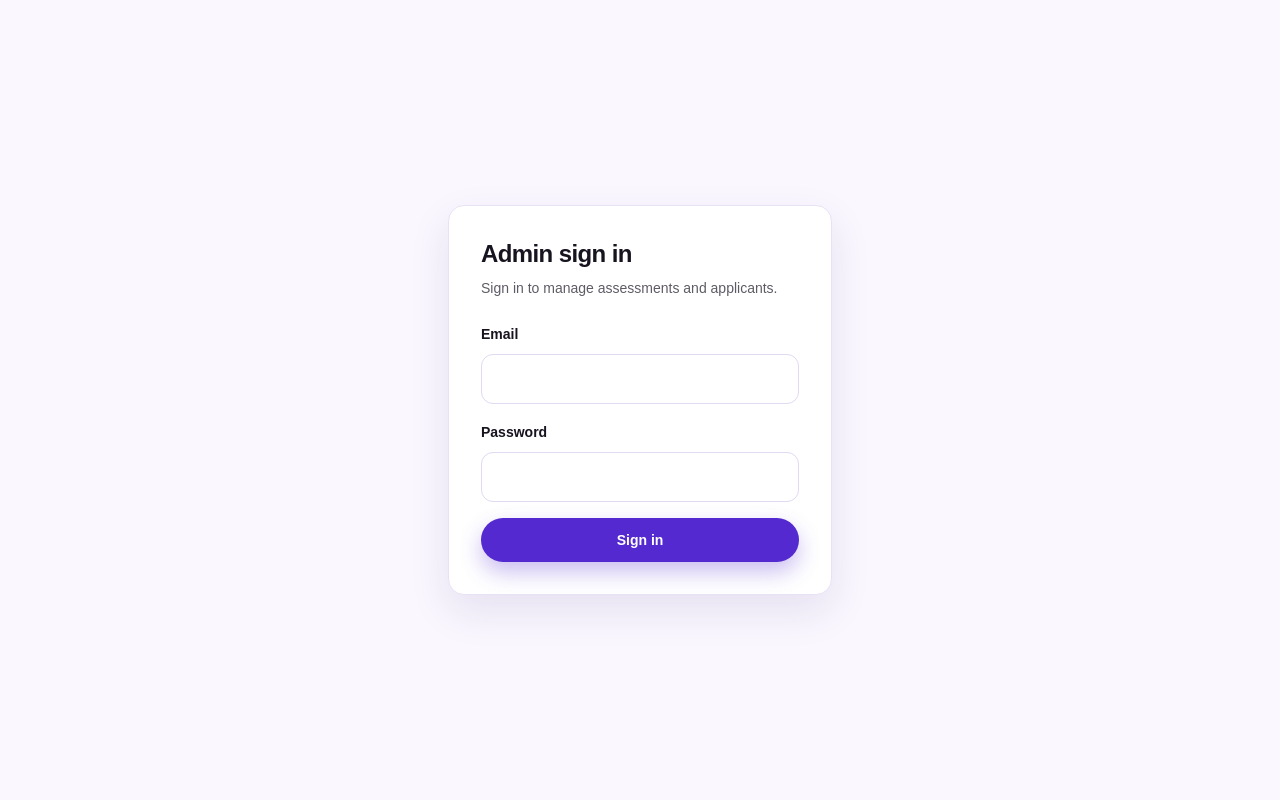
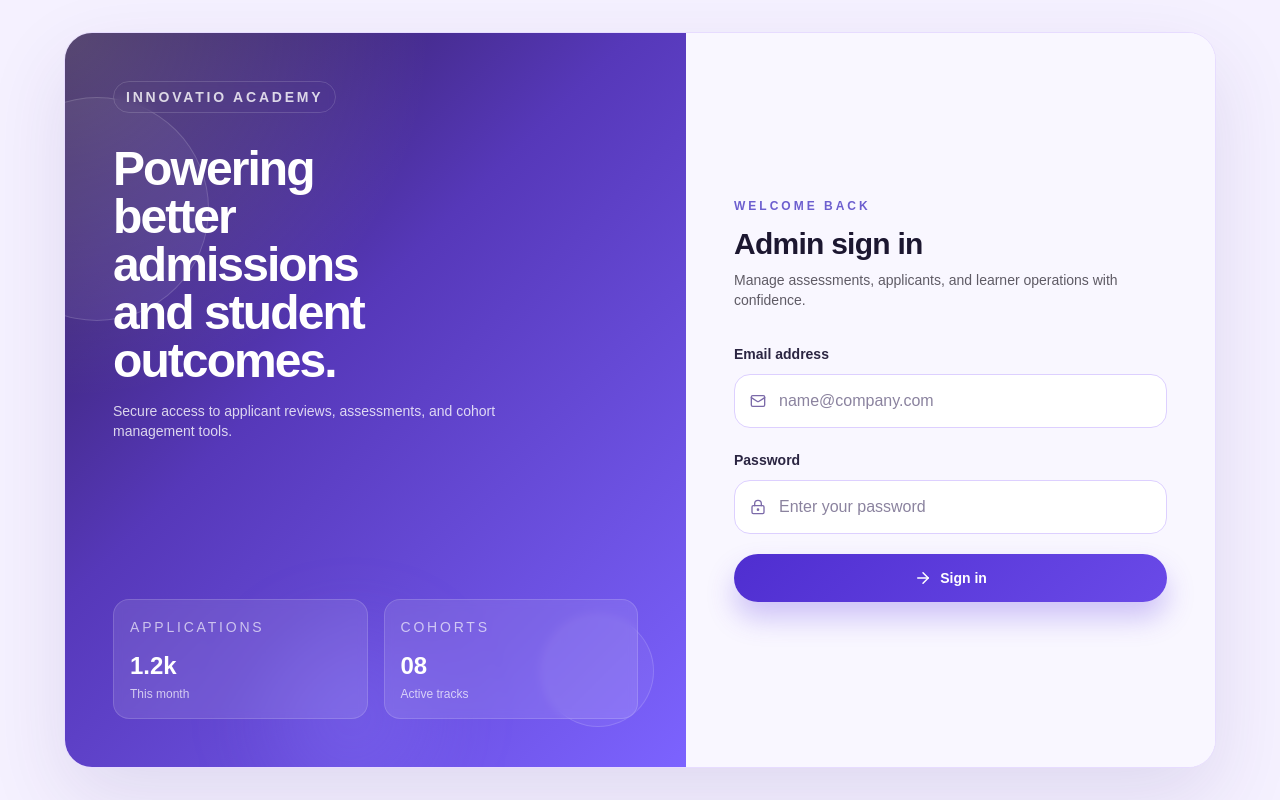
Before and after one commit to chinetEmpire/innovatio, a Next.js app: page /admin/login in a window 1280 px wide. Built offline with nearby package versions, Linux system fonts and the light colour scheme.

Commit message:
Redesign admin login page

```diff
--- a/app/admin/login/page.tsx
+++ b/app/admin/login/page.tsx
@@ -13,15 +13,51 @@ export default async function AdminLoginPage({
 }) {
   const { next } = await searchParams;
   return (
-    <main className="flex min-h-screen items-center justify-center bg-[#faf7ff] px-5">
-      <div className="w-full max-w-sm">
-        <div className="rounded-2xl border border-[#e9e2f5] bg-white p-8 shadow-[0_16px_40px_rgba(47,31,101,0.1)]">
-          <h1 className="text-2xl font-bold tracking-tight">Admin sign in</h1>
-          <p className="mt-2 text-sm text-[#5f5b65]">Sign in to manage assessments and applicants.</p>
-          <div className="mt-6">
+    <main className="min-h-screen bg-[#f5f1ff] px-4 py-8 sm:px-6 lg:px-8">
+      <div className="mx-auto grid min-h-[calc(100vh-4rem)] max-w-6xl overflow-hidden rounded-[28px] border border-[#e7dcff] bg-white shadow-[0_30px_80px_rgba(68,41,133,0.12)] lg:grid-cols-[1.08fr_0.92fr]">
+        <section className="relative overflow-hidden bg-[radial-gradient(circle_at_top_left,_rgba(255,255,255,0.2),_transparent_38%),linear-gradient(135deg,#2d194d_0%,#5638b9_42%,#7c63ff_100%)] p-8 text-white sm:p-10 lg:p-12">
+          <div className="absolute -left-20 top-16 h-56 w-56 rounded-full border border-white/15 bg-white/5" />
+          <div className="absolute bottom-10 right-8 h-28 w-28 rounded-full border border-white/15 bg-white/5" />
+          <div className="absolute bottom-[-30px] left-1/3 h-40 w-40 rounded-full bg-[#8d7bff]/25 blur-2xl" />
+
+          <div className="relative z-10 flex h-full flex-col justify-between">
+            <div>
+              <div className="inline-flex items-center gap-2 rounded-full border border-white/15 bg-white/8 px-3 py-1 text-[10px] font-semibold uppercase tracking-[0.2em] text-white/80 backdrop-blur-sm">
+                Innovatio Academy
+              </div>
+              <h1 className="mt-8 max-w-xs text-4xl font-bold leading-tight tracking-[-0.04em] sm:text-5xl">
+                Powering better admissions and student outcomes.
+              </h1>
+              <p className="mt-4 max-w-sm text-sm text-white/80">
+                Secure access to applicant reviews, assessments, and cohort management tools.
+              </p>
+            </div>
+
+            <div className="mt-10 grid gap-4 sm:grid-cols-2">
+              <div className="rounded-2xl border border-white/15 bg-white/10 p-4 backdrop-blur-sm">
+                <p className="text-[10px] uppercase tracking-[0.2em] text-white/65">Applications</p>
+                <p className="mt-3 text-2xl font-bold">1.2k</p>
+                <p className="mt-1 text-xs text-white/70">This month</p>
+              </div>
+              <div className="rounded-2xl border border-white/15 bg-white/10 p-4 backdrop-blur-sm">
+                <p className="text-[10px] uppercase tracking-[0.2em] text-white/65">Cohorts</p>
+                <p className="mt-3 text-2xl font-bold">08</p>
+                <p className="mt-1 text-xs text-white/70">Active tracks</p>
+              </div>
+            </div>
+          </div>
+        </section>
+
+        <section className="flex items-center justify-center bg-[#f9f7ff] p-6 sm:p-8 lg:p-12">
+          <div className="w-full max-w-md">
+            <div className="mb-8">
+              <p className="text-xs font-semibold uppercase tracking-[0.25em] text-[#6d5fcf]">Welcome back</p>
+              <h2 className="mt-3 text-3xl font-bold tracking-tight text-[#1c1730]">Admin sign in</h2>
+              <p className="mt-2 text-sm text-[#5f5b65]">Manage assessments, applicants, and learner operations with confidence.</p>
+            </div>
             <LoginForm next={next ?? "/admin"} />
           </div>
-        </div>
+        </section>
       </div>
     </main>
   );
--- a/components/admin/LoginForm.tsx
+++ b/components/admin/LoginForm.tsx
@@ -1,8 +1,8 @@
 "use client";
 
+import { ArrowRight, Loader2, LockKeyhole, Mail } from "lucide-react";
 import { useRouter } from "next/navigation";
 import { useState, type FormEvent } from "react";
-import { Loader2 } from "lucide-react";
 
 import { browserClient } from "@/lib/supabase/browser";
 
@@ -33,40 +33,51 @@ export default function LoginForm({ next }: { next: string }) {
   }
 
   return (
-    <form onSubmit={handleSubmit} className="space-y-4">
-      <div>
-        <label htmlFor="login-email" className="text-sm font-semibold text-ink">
-          Email
+    <form onSubmit={handleSubmit} className="space-y-5">
+      <div className="space-y-2">
+        <label htmlFor="login-email" className="text-sm font-semibold text-[#2b2542]">
+          Email address
         </label>
+        <div className="relative">
+          <Mail className="pointer-events-none absolute left-4 top-1/2 -translate-y-1/2 text-[#7b6aa9]" size={16} />
           <input
             id="login-email"
             type="email"
             required
             value={email}
             onChange={(e) => setEmail(e.target.value)}
-          className="mt-2 w-full rounded-xl border border-[#e2d9f2] bg-white px-4 py-3 text-base text-ink outline-none transition-colors focus:border-brand"
+            placeholder="name@company.com"
+            className="w-full rounded-2xl border border-[#ddd0ff] bg-white px-11 py-3.5 text-base text-[#1d1630] outline-none transition-all placeholder:text-[#8b839f] focus:border-[#5c3ae1] focus:ring-4 focus:ring-[#efe7ff]"
           />
         </div>
-      <div>
-        <label htmlFor="login-password" className="text-sm font-semibold text-ink">
+      </div>
+
+      <div className="space-y-2">
+        <label htmlFor="login-password" className="text-sm font-semibold text-[#2b2542]">
           Password
         </label>
+        <div className="relative">
+          <LockKeyhole className="pointer-events-none absolute left-4 top-1/2 -translate-y-1/2 text-[#7b6aa9]" size={16} />
           <input
             id="login-password"
             type="password"
             required
             value={password}
             onChange={(e) => setPassword(e.target.value)}
-          className="mt-2 w-full rounded-xl border border-[#e2d9f2] bg-white px-4 py-3 text-base text-ink outline-none transition-colors focus:border-brand"
+            placeholder="Enter your password"
+            className="w-full rounded-2xl border border-[#ddd0ff] bg-white px-11 py-3.5 text-base text-[#1d1630] outline-none transition-all placeholder:text-[#8b839f] focus:border-[#5c3ae1] focus:ring-4 focus:ring-[#efe7ff]"
           />
         </div>
-      {error && <p className="rounded-xl bg-red-50 px-4 py-3 text-sm font-medium text-red-700">{error}</p>}
+      </div>
+
+      {error && <p className="rounded-2xl border border-red-200 bg-red-50 px-4 py-3 text-sm font-medium text-red-700">{error}</p>}
+
       <button
         type="submit"
         disabled={loading}
-        className="inline-flex w-full items-center justify-center gap-2 rounded-full bg-brand px-6 py-3 text-sm font-semibold text-white shadow-[0_10px_22px_rgba(84,41,208,0.3)] transition-transform hover:scale-[1.02] active:scale-95 disabled:opacity-60"
+        className="inline-flex w-full items-center justify-center gap-2 rounded-full bg-[linear-gradient(135deg,#4f2ed0_0%,#6a4ae8_100%)] px-6 py-3.5 text-sm font-semibold text-white shadow-[0_16px_28px_rgba(92,58,225,0.28)] transition-all hover:-translate-y-0.5 hover:shadow-[0_18px_30px_rgba(92,58,225,0.34)] active:translate-y-0 disabled:opacity-70"
       >
-        {loading ? <Loader2 size={18} className="animate-spin" /> : null}
+        {loading ? <Loader2 size={18} className="animate-spin" /> : <ArrowRight size={18} />}
         {loading ? "Signing in…" : "Sign in"}
       </button>
     </form>
```
Lines whose indentation alone changed are shown as unchanged.
